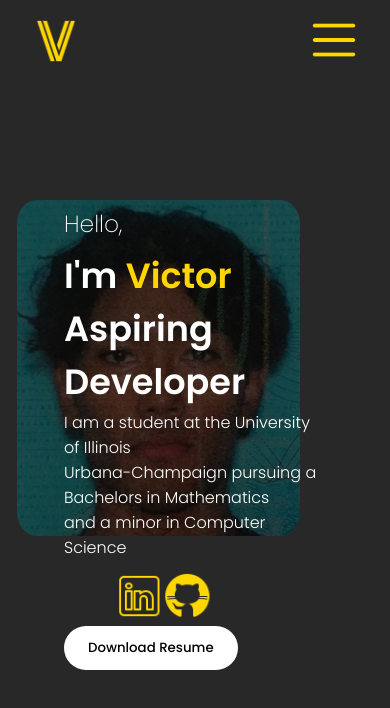
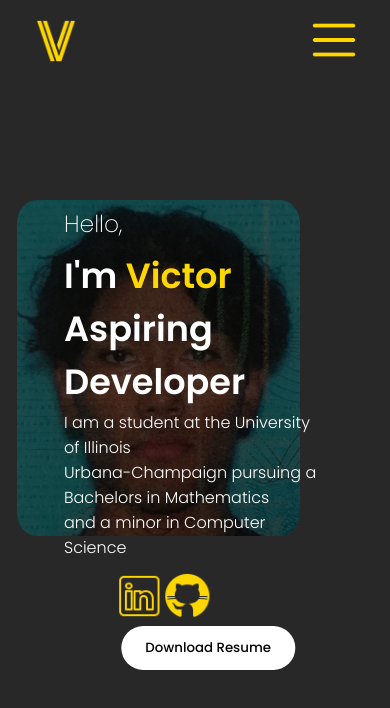
Before and after one commit to vdircio/Portfolio, a React (Create React App) app in the folder client/: page / in a window 390 px wide. Shown: the top 708 px of the page. Built offline with nearby package versions, Linux system fonts and the light colour scheme.

Commit message:
adjustments

```diff
--- a/client/src/components/Intro/intro.css
+++ b/client/src/components/Intro/intro.css
@@ -152,7 +152,7 @@ p {
     .btn {
         margin: 0 auto 5rem; /* Center horizontally, add space below */
         text-align: center;
-
+        transform: translateX(33%);
     }
 }
 
```
